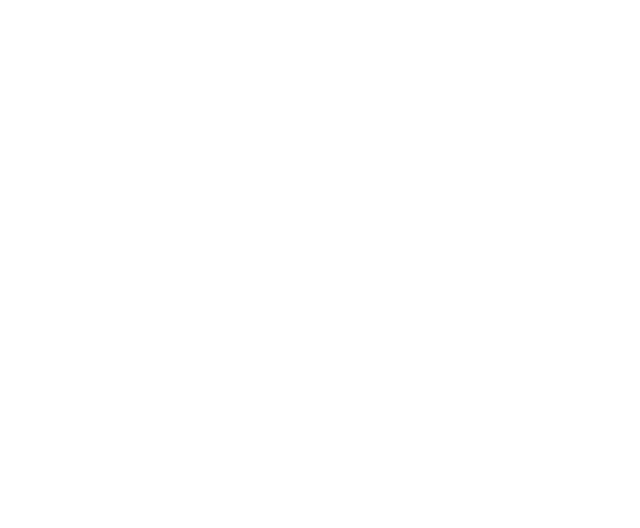
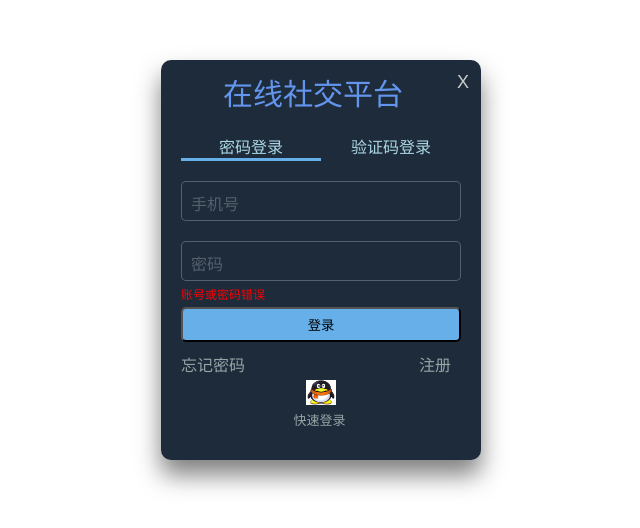
Before and after one commit to eternal-heart-k/OnlineSocial, a Vue app: page /login in a window 1280 px wide. Before the commit this address had no page. Shown: the part 150-678 px from the top of the page, without its empty margins (329-969 px from the left). Built offline with nearby package versions, Linux system fonts and the light colour scheme.

Commit message:
style-optimize login page

```diff
--- a/src/components/ForgetPasswordForm.vue
+++ b/src/components/ForgetPasswordForm.vue
@@ -47,10 +47,12 @@
         const getVerificationCode = () => {
             let tm = 60;
             $('.forget_password_get_verification_code_btn').attr("disabled", true);
+            $('.forget_password_get_verification_code_btn').css("color", "grey");
             datab.data.get_verification_code_text = "60s后重试";
             let countDown = setInterval(() => {
                 if (tm <= 0) {
                     datab.data.get_verification_code_text = "获取验证码";
+                    $('.forget_password_get_verification_code_btn').css("color", "white");
                     $('.forget_password_get_verification_code_btn').attr("disabled", false);
                     clearInterval(countDown);
                 } else {
@@ -67,6 +69,9 @@
         const returnLogin = () => {
             $('.forget_password_form').hide();
             $('.login_form').show();
+            forget_password_phone_number_value.value = "";
+            forget_password_new_password_value.value = "";
+            forget_password_verification_code_value.value = "";
         }
         return {
             getVerificationCode,
--- a/src/components/LoginForm.vue
+++ b/src/components/LoginForm.vue
@@ -65,6 +65,8 @@
         let login_password_value = ref('');
         let login_verification_code_value = ref('');
         const accountType = () => {
+            $('.login_password>input')[0].setAttribute("required", "required");
+            $('.login_verification_code>input').removeAttr("required");
             $('.login_verification_code_module').hide();
             $('.login_password').show();
             $('.verification_code_type').css("border-bottom", "none");
@@ -72,10 +74,10 @@
             login_phone_number_value.value = "";
             login_password_value.value = "";
             login_verification_code_value.value = "";
-            $('.login_password>input')[0].setAttribute("required", "required");
-            $('.login_verification_code>input').removeAttr("required");
         };
         const verificationCodeType = () => {
+            $('.login_verification_code>input')[0].setAttribute("required", "required");
+            $('.login_password>input').removeAttr("required");
             $('.login_password').hide();
             $('.login_verification_code_module').show();
             $('.account_type').css("border-bottom", "none");
@@ -83,8 +85,6 @@
             login_phone_number_value.value = "";
             login_password_value.value = "";
             login_verification_code_value.value = "";
-            $('.login_verification_code>input')[0].setAttribute("required", "required");
-            $('.login_password>input').removeAttr("required");
         };
         const login = () => {
             console.log(login_phone_number_value.value, login_password_value.value, login_verification_code_value.value);
@@ -93,11 +93,13 @@
         const getVerificationCode = () => {
             let tm = 60;
             $('.login_get_verification_code_btn').attr("disabled", true);
+            $('.login_get_verification_code_btn').css("color", "grey");
             datab.data.get_verification_code_text = "60s后重试";
             let countDown = setInterval(() => {
                 if (tm <= 0) {
                     datab.data.get_verification_code_text = "获取验证码";
                     $('.login_get_verification_code_btn').attr("disabled", false);
+                    $('.login_get_verification_code_btn').css("color", "white");
                     clearInterval(countDown);
                 } else {
                     tm -- ;
@@ -108,10 +110,16 @@
         const forgetPassword = () => {
             $('.login_form').hide();
             $('.forget_password_form').show();
+            login_phone_number_value.value = "";
+            login_password_value.value = "";
+            login_verification_code_value.value = "";
         };
         const register = () => {
             $('.login_form').hide();
             $(".register_form").show();
+            login_phone_number_value.value = "";
+            login_password_value.value = "";
+            login_verification_code_value.value = "";
         };
         const qqLogin = () => {
             router.push({name: 'home'});
--- a/src/components/RegisterForm.vue
+++ b/src/components/RegisterForm.vue
@@ -52,10 +52,12 @@
         const getVerificationCode = () => {
             let tm = 60;
             $('.register_get_verification_code_btn').attr("disabled", true);
+            $('.register_get_verification_code_btn').css("color", "grey");
             datab.data.get_verification_code_text = "60s后重试";
             let countDown = setInterval(() => {
                 if (tm <= 0) {
                     datab.data.get_verification_code_text = "获取验证码";
+                    $('.register_get_verification_code_btn').css("color", "white");
                     $('.register_get_verification_code_btn').attr("disabled", false);
                     clearInterval(countDown);
                 } else {
@@ -73,6 +75,10 @@
         const returnLogin = () => {
             $('.register_form').hide();
             $('.login_form').show();
+            register_phone_number_value.value = "";
+            register_password_value.value = "";
+            register_password_confirm_value.value = "";
+            register_verification_code_value.value = "";
         }
         return {
             getVerificationCode,
--- a/src/router/index.js
+++ b/src/router/index.js
@@ -4,12 +4,12 @@
 
 const routes = [
     {
-        path: '/home',
+        path: '/',
         name: 'home',
         component: HomeView
     },
     {
-        path: '/',
+        path: '/login',
         name: 'login',
         component: LoginView
     },
--- a/src/store/login.js
+++ b/src/store/login.js
@@ -22,7 +22,7 @@
                     data.error();
                 }
             });
-        }
+        },
     },
     modules: {
     }
--- a/src/views/HomeView.vue
+++ b/src/views/HomeView.vue
@@ -1,10 +1,30 @@
 <template>
   <h1>Home Page</h1>
+  <button @click="login">登录</button>
+  <LoginView />
 </template>
 
 <script>
+import LoginView from '@/views/LoginView.vue';
+import $ from 'jquery';
+
 export default {
   name: 'HomeView',
+  mounted() {
+    $('.login_module').hide();
+    console.log("hide");
+  },
+  setup() {
+    const login = () => {
+      $('.login_module').show();
+    };
+    return {
+      login,
+    }
+  },
+  components: {
+    LoginView
+  }
 }
 </script>
 
--- a/src/views/LoginView.vue
+++ b/src/views/LoginView.vue
@@ -2,8 +2,8 @@
     <div class="login_module">
         <div class="login_content">
             <div class="login_head">
-                <button class="btn login_close">X</button>
-                <span class="login_title">Online Social</span>
+                <button class="btn login_close" @click="closeLoginModule">X</button>
+                <span class="login_title">在线社交平台</span>
             </div>
             <LoginForm />
             <ForgetPasswordForm />
@@ -32,8 +32,12 @@
             $('.register_form').hide();
             $('.login_verification_code>input').removeAttr("required");
         };
+        const closeLoginModule = () => {
+            $('.login_module').hide();
+        };
         return {
             hideSth,
+            closeLoginModule,
         }
     },
     mounted() {
@@ -127,7 +131,7 @@
     background: #1d2b3a;
     position: absolute;
     top: 50%;
-    left: 20%;
+    left: 50%;
     transform: translate(-50%,-50%);
     width: 25%;
     height: 50%;
@@ -148,7 +152,11 @@
 }
 .login_close
 {
+    background-color: transparent;
+    border-color: transparent;
+    color: #CCCCCC;
     float: right;
+    font-size: large;
 }
 .login_title
 {
```
